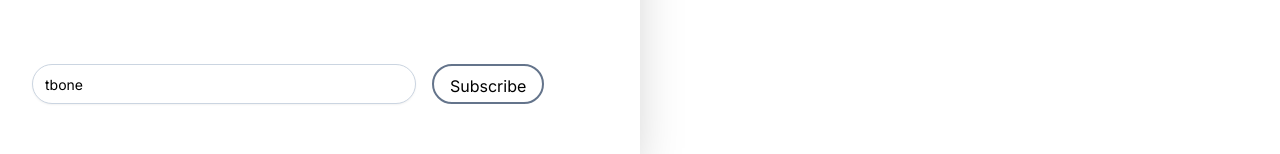
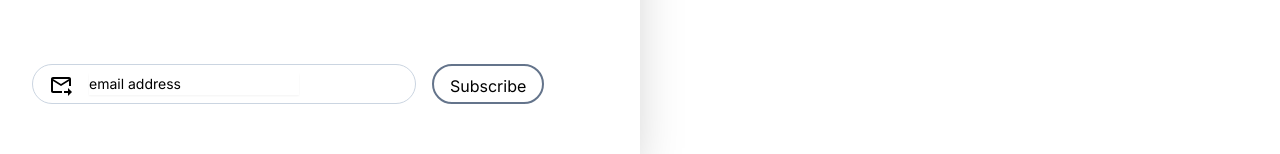
Before and after one commit to sherewiresdigital/website, a Next.js app: page /home in a window 1280 px wide. Shown: the part 1290-1444 px from the top of the page. Built offline with nearby package versions, Linux system fonts and the light colour scheme.

Commit message:
add subcribe input icon

```diff
--- a/app/components/subscribe.tsx
+++ b/app/components/subscribe.tsx
@@ -1,4 +1,5 @@
 import CloseOutlinedIcon from '@mui/icons-material/CloseOutlined';
+import ForwardToInboxIcon from '@mui/icons-material/ForwardToInbox';
 
 export default function Subscribe() {
   return <div className="pl-8 pr-4 py-4 w-1/2 h-80 shadow-2xl">
@@ -15,9 +16,10 @@ export default function Subscribe() {
       </h2>
     </div>
     <div className='flex mt-16'>
-      <input type="text" value="tbone" disabled className="
-      block w-96 h-10 px-3 py-2 bg-white border border-slate-300 rounded-3xl text-sm shadow-sm placeholder-slate-400
-      focus:outline-none focus:border-sky-500 focus:ring-1 focus:ring-sky-500" />
+      <div className="flex w-96 h-10 px-4 py-2 bg-white border border-slate-300 rounded-3xl">
+        <ForwardToInboxIcon />
+        <input type="text" value="email address" className='ml-4 text-sm shadow-sm placeholder-slate-200 focus:outline-none focus:border-none' />
+      </div>
       <button className="h-10 px-4 py-2 ml-4 rounded-3xl border-2 border-slate-500 ">
         <span className="text-base">Subscribe</span>
       </button>
```
